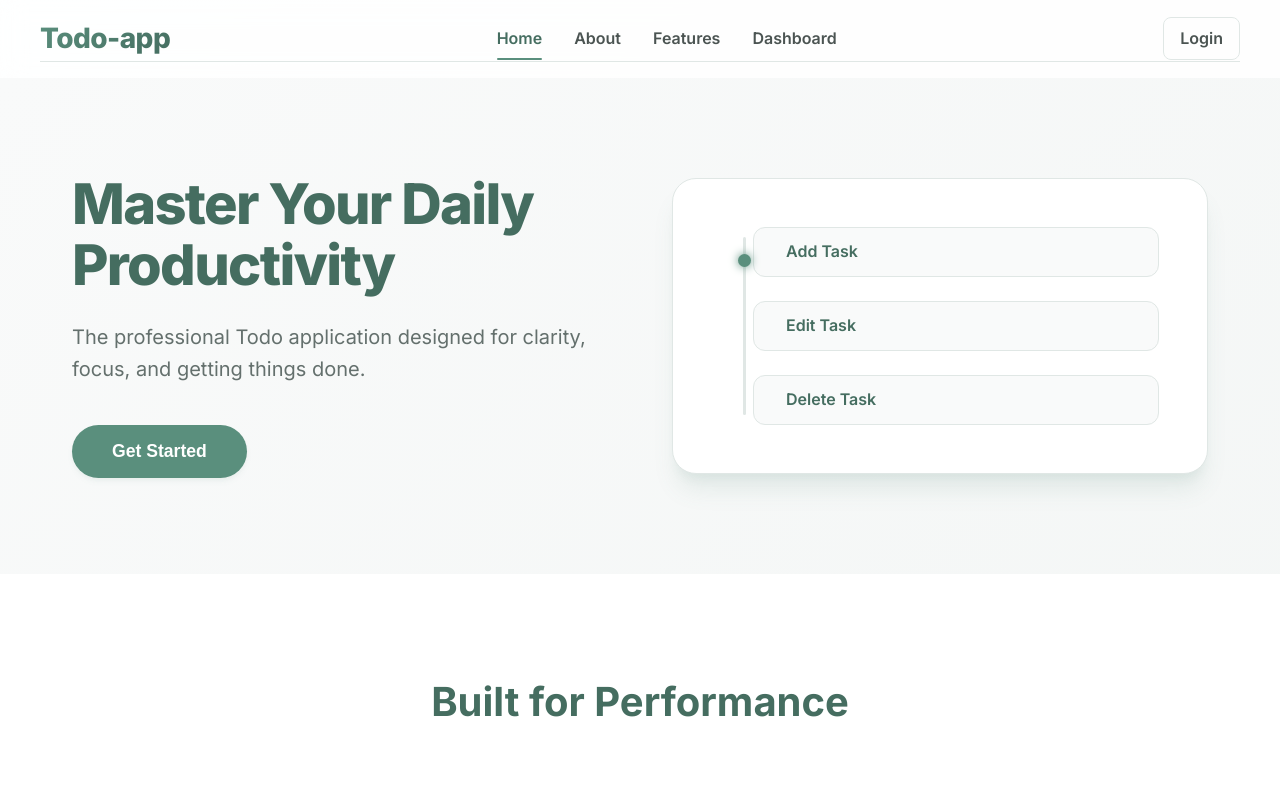
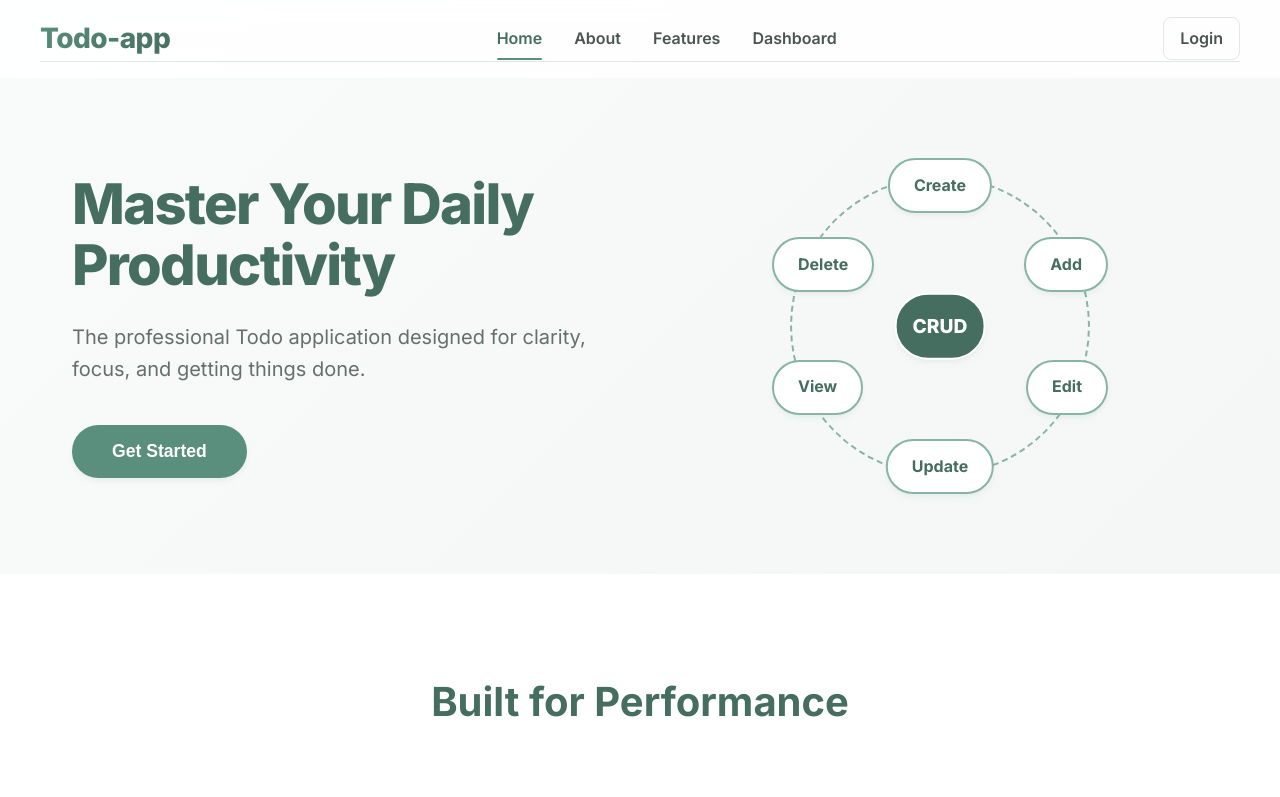
Before and after one commit to AreebaSadiq23/Todo-application, a Next.js app in the folder frontend/: page / in a window 1280 px wide. Shown: the top 797 px of the page. Built offline with nearby package versions, Linux system fonts and the light colour scheme; no server answers.

Commit message:
feat: restore and finalize static circular workflow with central CRUD label

```diff
--- a/frontend/app/home.css
+++ b/frontend/app/home.css
@@ -56,67 +56,59 @@
   box-shadow: var(--shadow-lg);
 }
 
-.workflow-animation {
-  background: white;
-  padding: 3rem;
-  border-radius: var(--radius-2xl);
-  border: 1px solid var(--gray-200);
-  box-shadow: var(--shadow-xl);
-  width: 100%;
-  min-height: 250px;
+/* Static Circular Workflow */
+.circular-layout {
   position: relative;
+  width: 300px;
+  height: 300px;
+  margin: 0 auto;
+  border: 2px dashed var(--primary-light);
+  border-radius: 50%;
+  display: flex;
+  justify-content: center;
+  align-items: center;
 }
 
-.animation-box {
-  display: flex;
-  flex-direction: column;
-  gap: 1.5rem;
-  padding-left: 2rem;
-  position: relative;
+.circle-node {
+  position: absolute;
+  padding: 0.8rem 1.5rem;
+  background: white;
+  border: 2px solid var(--primary-light);
+  border-radius: var(--radius-full);
+  font-weight: 700;
+  color: var(--primary-dark);
+  box-shadow: var(--shadow-md);
+  transition: all var(--transition-base);
 }
 
-.animation-line {
-  position: absolute;
-  left: 22px;
-  top: 10px;
-  bottom: 10px;
-  width: 3px;
-  background: var(--gray-200);
-  border-radius: var(--radius-full);
+.circle-node:hover {
+  background: var(--primary);
+  color: white;
+  transform: scale(1.1);
+  border-color: var(--primary);
 }
 
-.animation-dot {
+.center-node {
   position: absolute;
-  left: 17px;
-  width: 13px;
-  height: 13px;
-  background: var(--primary);
-  border-radius: 50%;
-  box-shadow: 0 0 10px var(--primary);
-  animation: moveDot 3s infinite ease-in-out;
+  padding: 1rem;
+  background: var(--primary-dark);
+  color: white;
+  border: 2px solid white;
+  font-weight: 800;
+  font-size: 1.2rem;
+  z-index: 2;
+  top: 50%;
+  left: 50%;
+  transform: translate(-50%, -50%);
 }
 
-@keyframes moveDot {
-  0%, 100% { top: 15px; }
-  50% { top: 180px; }
-}
-
-.task-item {
-  height: 50px;
-  background: var(--gray-50);
-  border: 1px solid var(--gray-200);
-  border-radius: var(--radius-lg);
-  width: 100%;
-  display: flex;
-  align-items: center;
-  padding-left: 2rem;
-  font-weight: 600;
-  color: var(--primary-dark);
-}
-
-.task-item span {
-  font-size: 1rem;
-}
+/* Positioning labels in a circle */
+.create { top: -20px; left: 50%; transform: translateX(-50%); }
+.add { top: 20%; right: -20px; }
+.edit { bottom: 20%; right: -20px; }
+.update { bottom: -20px; left: 50%; transform: translateX(-50%); }
+.view { bottom: 20%; left: -20px; }
+.delete { top: 20%; left: -20px; }
 
 .features-section {
   padding: 6rem 2rem;
--- a/frontend/app/page.tsx
+++ b/frontend/app/page.tsx
@@ -31,15 +31,14 @@ const Home = () => {
             </button>
           </div>
           <div className="hero-visual">
-            <div className="workflow-animation">
-              {/* Animated Todo workflow visual */}
-              <div className="animation-box">
-                <div className="animation-line"></div>
-                <div className="animation-dot"></div>
-                <div className="task-item"><span>Add Task</span></div>
-                <div className="task-item"><span>Edit Task</span></div>
-                <div className="task-item"><span>Delete Task</span></div>
-              </div>
+            <div className="circular-layout">
+              <div className="circle-node center-node">CRUD</div>
+              <div className="circle-node create">Create</div>
+              <div className="circle-node add">Add</div>
+              <div className="circle-node edit">Edit</div>
+              <div className="circle-node update">Update</div>
+              <div className="circle-node view">View</div>
+              <div className="circle-node delete">Delete</div>
             </div>
           </div>
         </div>
```
